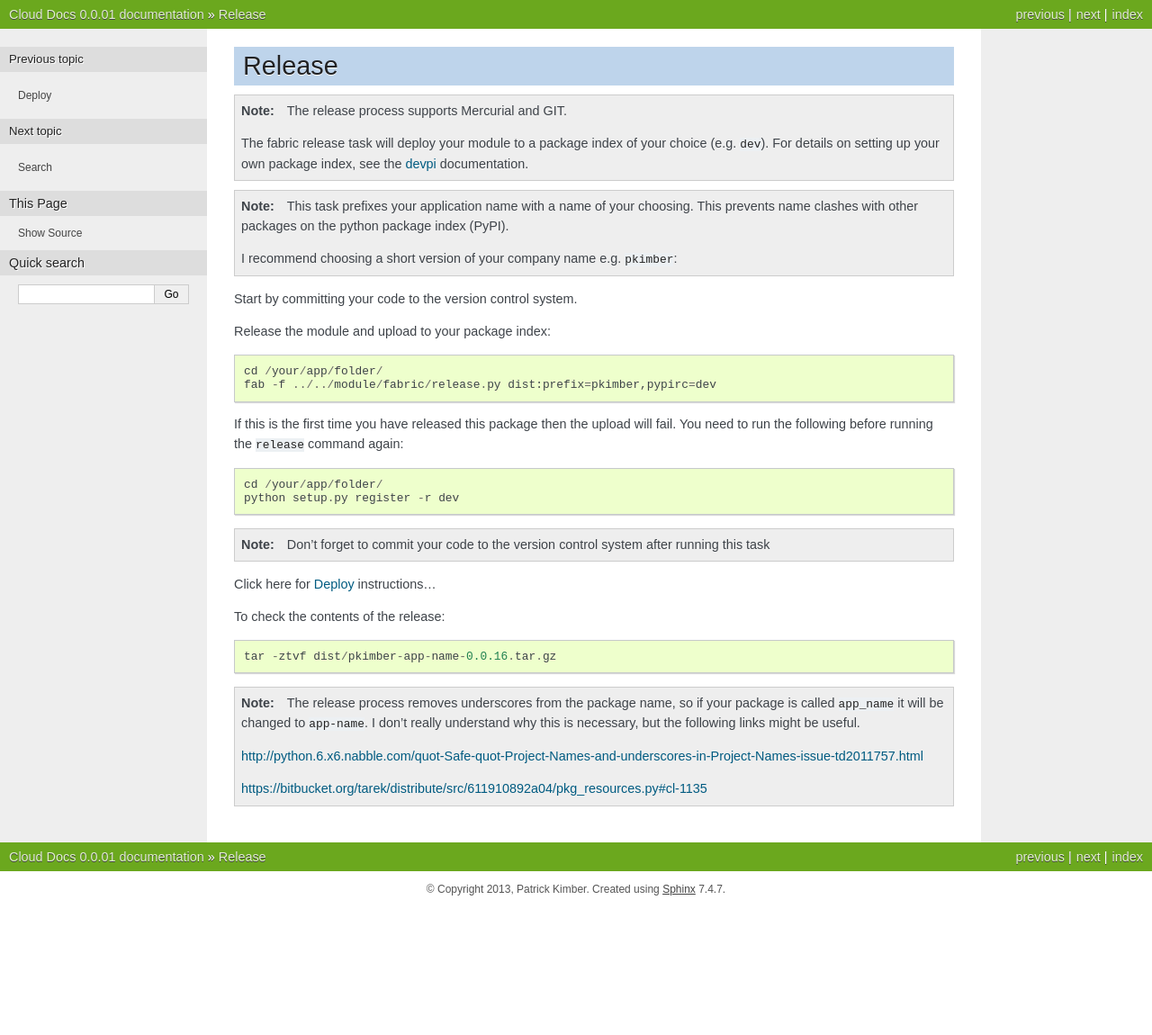
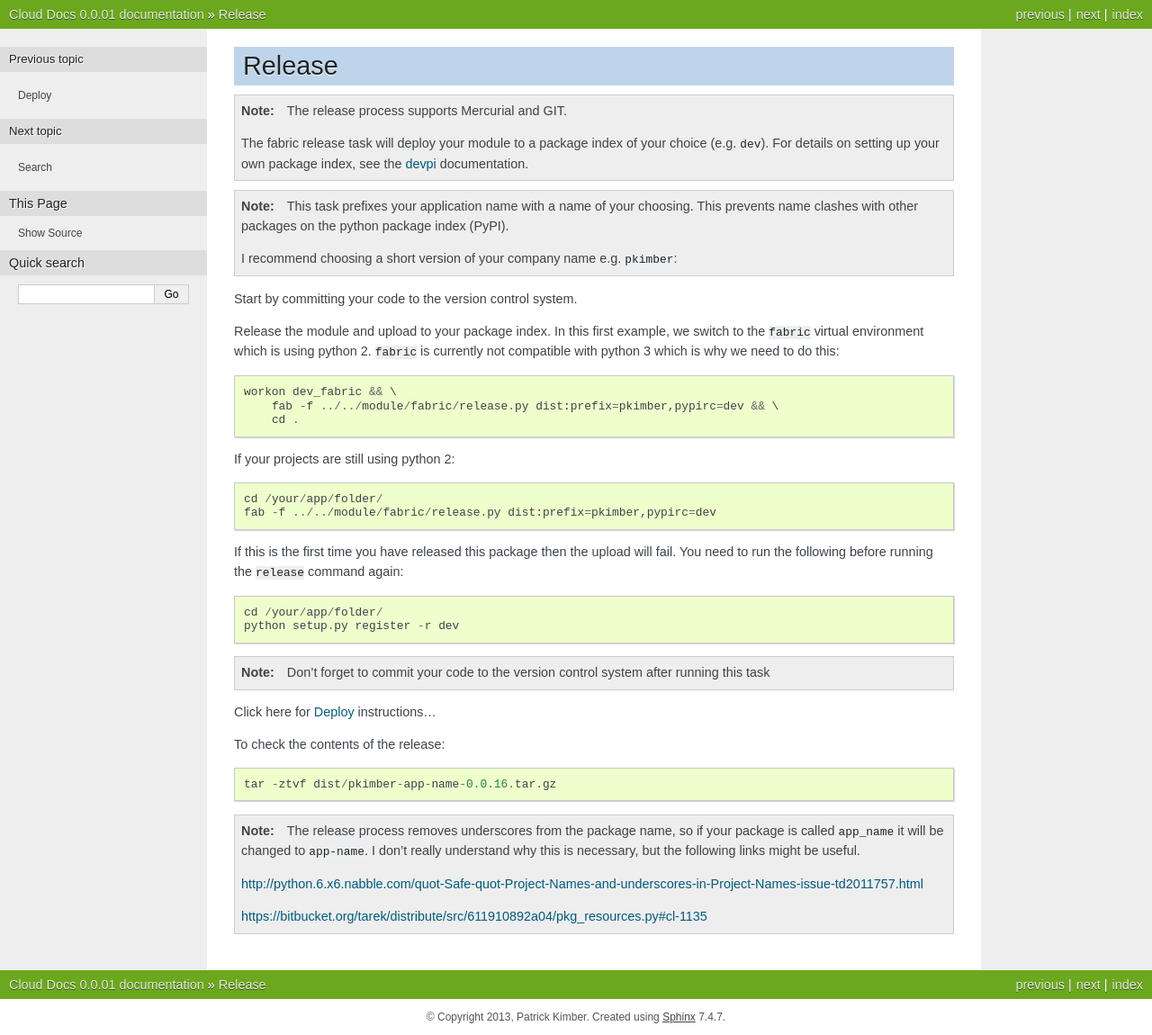
Before and after one commit to pkimber/old-docs-migrated-to-gitlab, a Sphinx documentation site: the page built from source/fabric-release.rst, in a window 1280 px wide. Shown: the whole page at 90% size. Built offline with Sphinx 7.4.7, drawn with Linux system fonts in a browser that asks for light colours; before the commit the page ends 1008 px from its top, so only the background shows below that.

Commit message:
ssl, mailgun and python 3

```diff
--- a/source/fabric-release.rst
+++ b/source/fabric-release.rst
@@ -18,7 +18,16 @@ Release
 
 Start by committing your code to the version control system.
 
-Release the module and upload to your package index::
+Release the module and upload to your package index.  In this first example, we
+switch to the ``fabric`` virtual environment which is using python 2.
+``fabric`` is currently not compatible with python 3 which is why we need to do
+this::
+
+  workon dev_fabric && \
+      fab -f ../../module/fabric/release.py dist:prefix=pkimber,pypirc=dev && \
+      cd .
+
+If your projects are still using python 2::
 
   cd /your/app/folder/
   fab -f ../../module/fabric/release.py dist:prefix=pkimber,pypirc=dev
--- a/source/fabric-ssl.rst
+++ b/source/fabric-ssl.rst
@@ -22,7 +22,7 @@ Usage
 
 To copy an SSL certificate to a cloud server::
 
-  fab site:hatherleigh_info ssl-cert
+  fab site:hatherleigh_info ssl_cert
 
 .. note:: The task will ask you to enter the ``sudo`` password for the user on
   the server.
--- a/source/process.rst
+++ b/source/process.rst
@@ -66,7 +66,7 @@ Log into your cloud server and check the email was received e.g::
 .. code-block:: python
 
   from mailgun_incoming.models import IncomingEmail
-  for mail in IncomingEmail.objects.all().order_by('-id'): print mail.body_plain
+  for mail in IncomingEmail.objects.all().order_by('-id'): print(mail.body_plain)
 
 Create an SSL certificate: :doc:`ssl`.  Use the python code in the previous
 step to read any emails sent to the site.
```
Also changed, not shown: source/mailgun.rst (+13 -8 lines).
